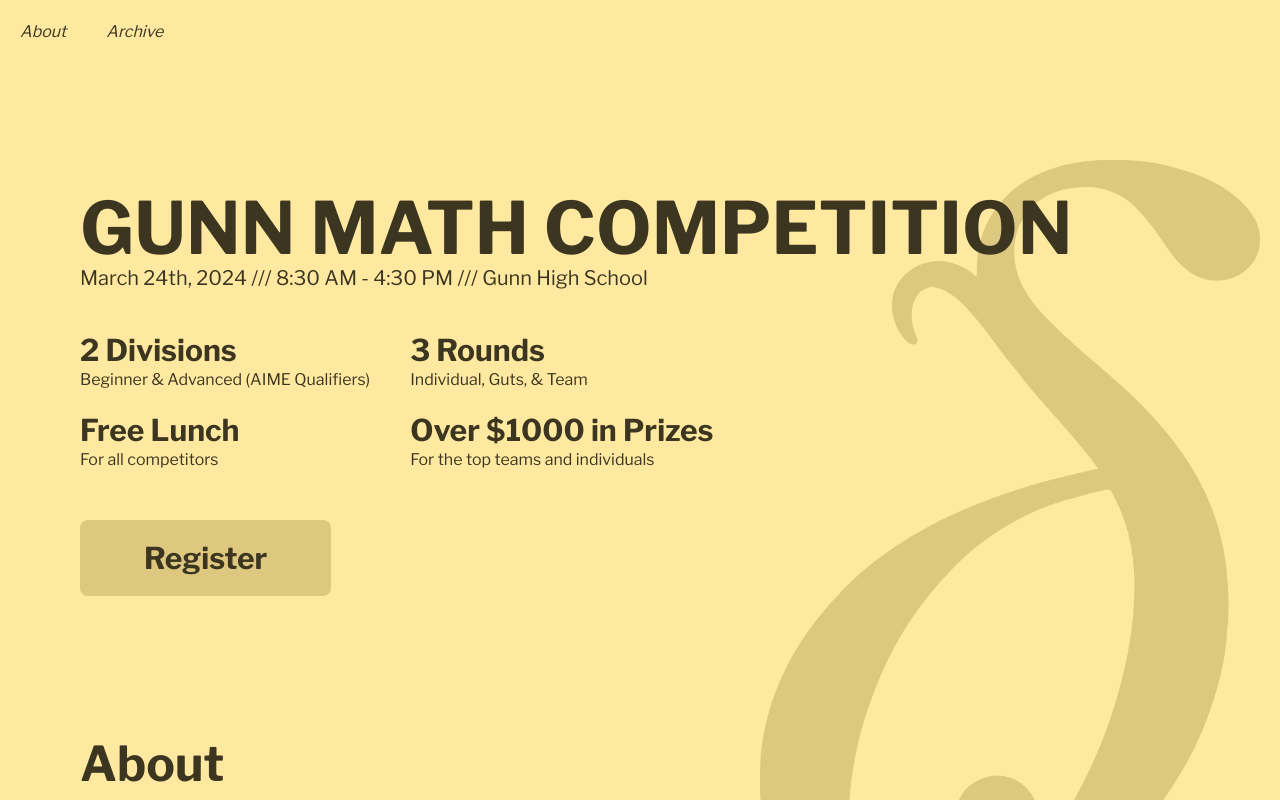
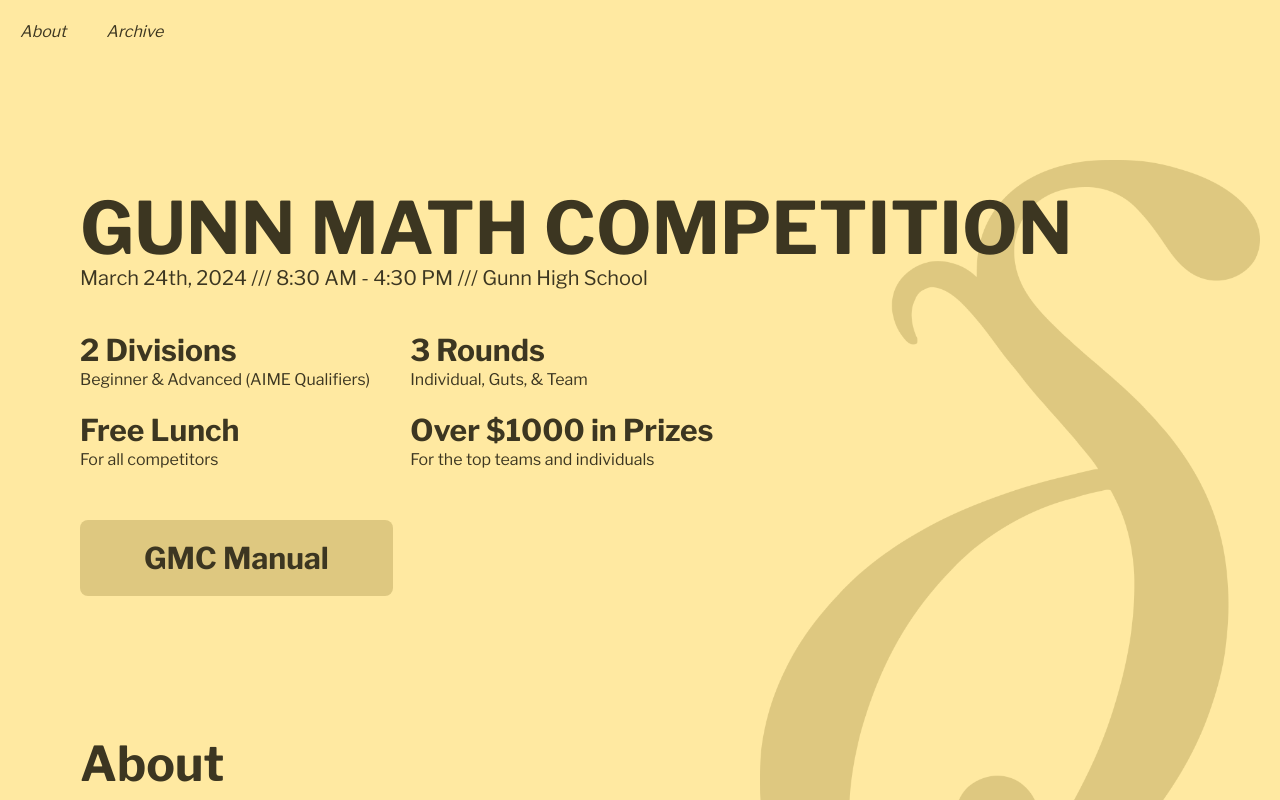
Before and after one commit to GunnMath/gmc-new-website, a Next.js app: page / in a window 1280 px wide. Shown: the top 800 px of the page. Built offline with nearby package versions, Linux system fonts and the light colour scheme.

Commit message:
update gmc manual

```diff
--- a/app/page.tsx
+++ b/app/page.tsx
@@ -47,8 +47,8 @@ export default function Home() {
           </div>
         </div>
 
-        <a target="_blank" rel="noopener noreferrer" href="https://docs.google.com/forms/d/e/1FAIpQLSenCWtv3C2JBd_ibmI-xp7mkOTdQYrtLHhC8BSwOlm_pW3dvg/viewform">
-          <div className="inline-block font-bold text-3xl mt-12 py-5 px-16 rounded-lg bg-[#DEC880] hover:rotate-6 transition-all">Register</div>
+        <a target="_blank" rel="noopener noreferrer" href="https://docs.google.com/document/d/1n-bjPMppW39OI7QTfZLr3yaN9NNtV1W4F7K1sea9TUo/edit?usp=sharing">
+          <div className="inline-block font-bold text-3xl mt-12 py-5 px-16 rounded-lg bg-[#DEC880] hover:rotate-6 transition-all">GMC Manual</div>
         </a>
       </div>
 
```
